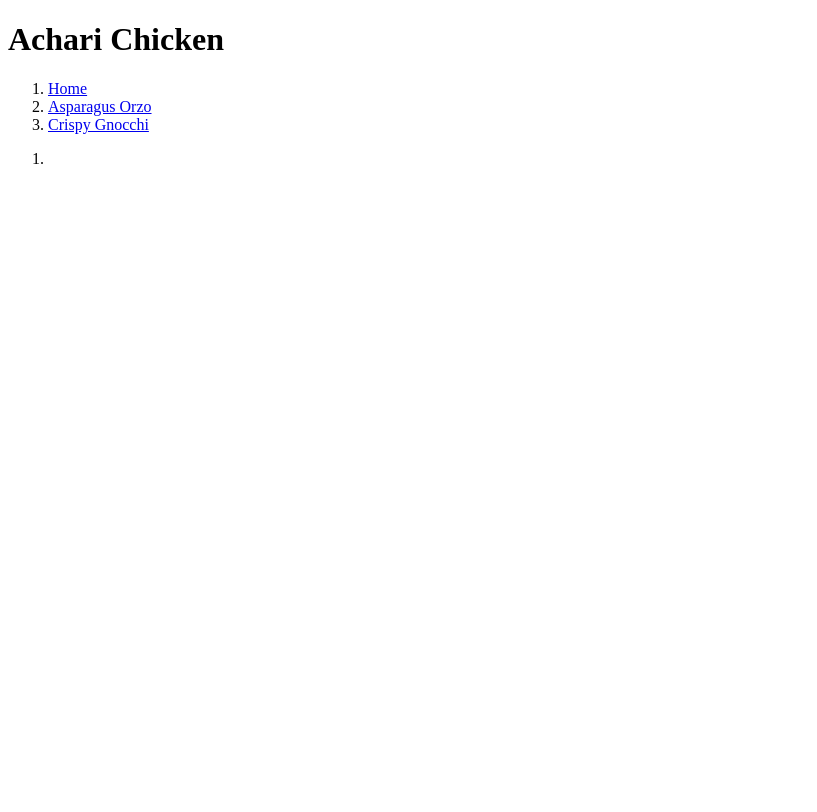
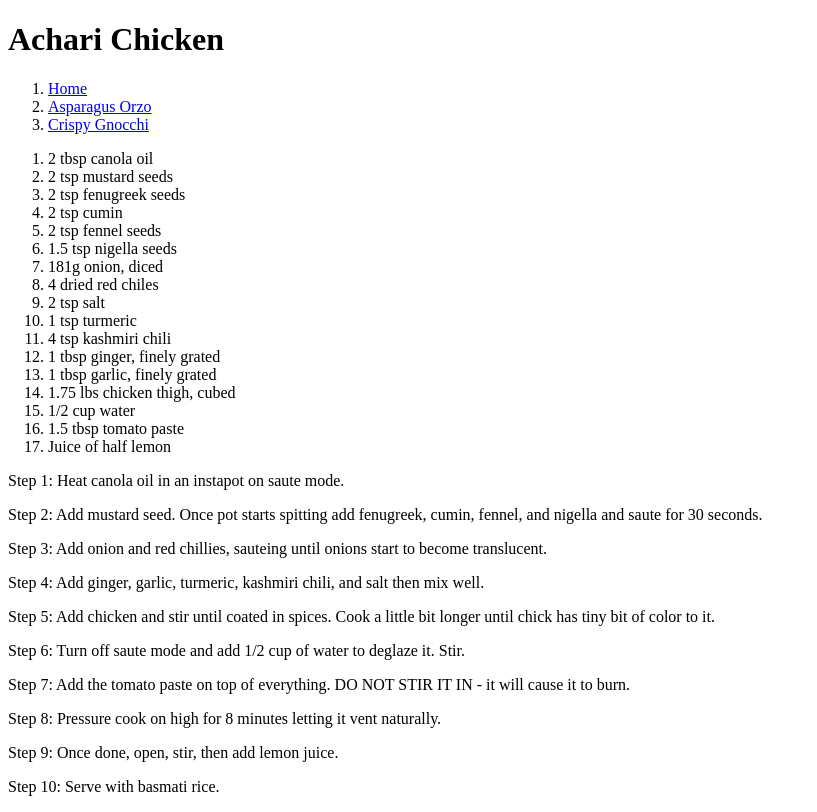
Before and after one commit to BranchingPaths/odin-recipes, a plain HTML site: page recipes/achariChicken.html in a window 1280 px wide. Shown: the whole page, without its empty margins (0-817 px from the left). Drawn offline with Linux system fonts and the light colour scheme.

Commit message:
Updated index, README, and recipes to final versions before initial submission.

```diff
--- a/recipes/achariChicken.html
+++ b/recipes/achariChicken.html
@@ -19,8 +19,36 @@
   <div class="pageBody">
     <div id="ingredients">
       <ol>
-        <li></li>
+        <li>2 tbsp canola oil</li>
+        <li>2 tsp mustard seeds</li>
+        <li>2 tsp fenugreek seeds</li>
+        <li>2 tsp cumin</li>
+        <li>2 tsp fennel seeds</li>
+        <li>1.5 tsp nigella seeds</li>
+        <li>181g onion, diced</li>
+        <li>4 dried red chiles</li>
+        <li>2 tsp salt</li>
+        <li>1 tsp turmeric</li>
+        <li>4 tsp kashmiri chili</li>
+        <li>1 tbsp ginger, finely grated</li>
+        <li>1 tbsp garlic, finely grated</li>
+        <li>1.75 lbs chicken thigh, cubed</li>
+        <li>1/2 cup water</li>
+        <li>1.5 tbsp tomato paste</li>
+        <li>Juice of half lemon</li>
       </ol>
+    </div>
+    <div id="recipe">
+      <p>Step 1: Heat canola oil in an instapot on saute mode.</p>
+      <p>Step 2: Add mustard seed. Once pot starts spitting add fenugreek, cumin, fennel, and nigella and saute for 30 seconds.</p>
+      <p>Step 3: Add onion and red chillies, sauteing until onions start to become translucent.</p>
+      <p>Step 4: Add ginger, garlic, turmeric, kashmiri chili, and salt then mix well.</p>
+      <p>Step 5: Add chicken and stir until coated in spices. Cook a little bit longer until chick has tiny bit of color to it.</p>
+      <p>Step 6: Turn off saute mode and add 1/2 cup of water to deglaze it. Stir.</p>
+      <p>Step 7: Add the tomato paste on top of everything. DO NOT STIR IT IN - it will cause it to burn.</p>
+      <p>Step 8: Pressure cook on high for 8 minutes letting it vent naturally.</p>
+      <p>Step 9: Once done, open, stir, then add lemon juice.</p>
+      <p>Step 10: Serve with basmati rice.</p>
     </div>
   </div>
 </body>
```
Also changed, not shown: index.html (+1 -0 lines), 1 other file.
